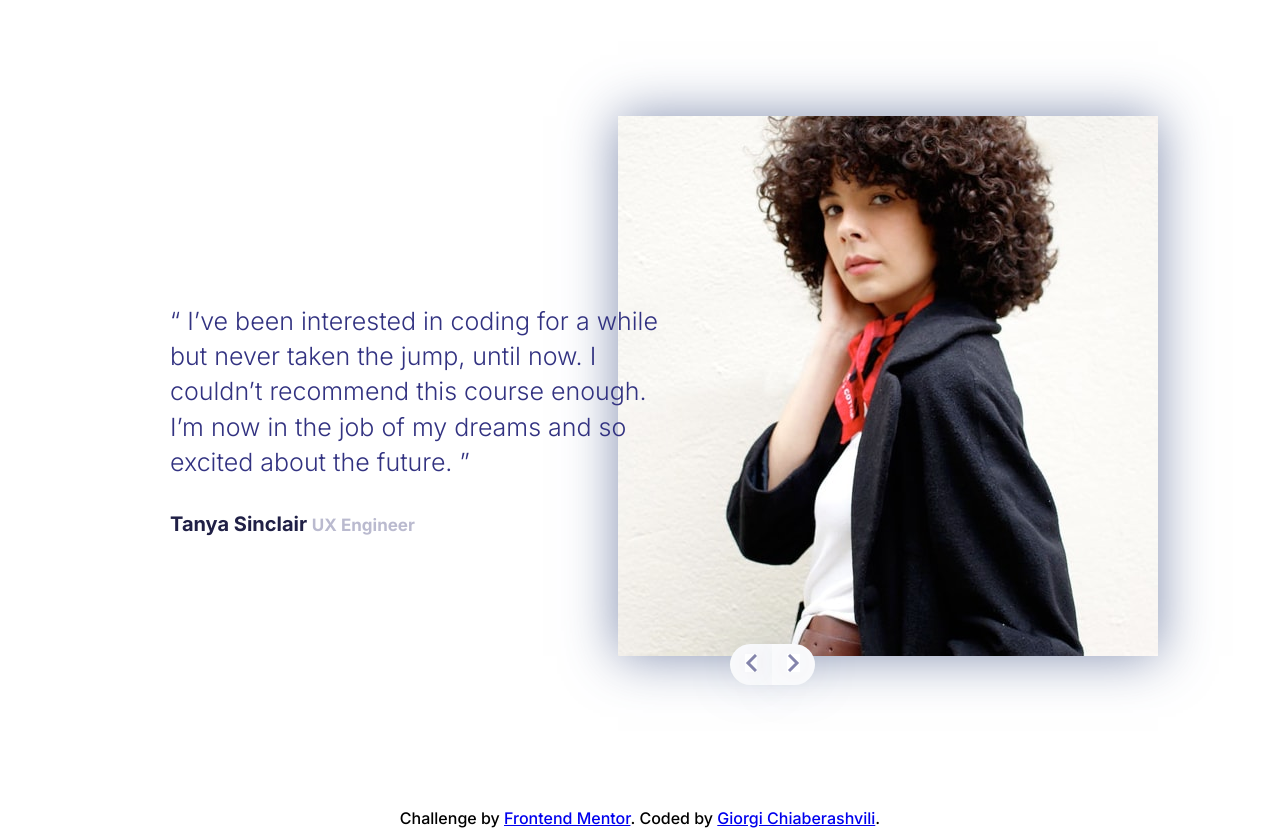
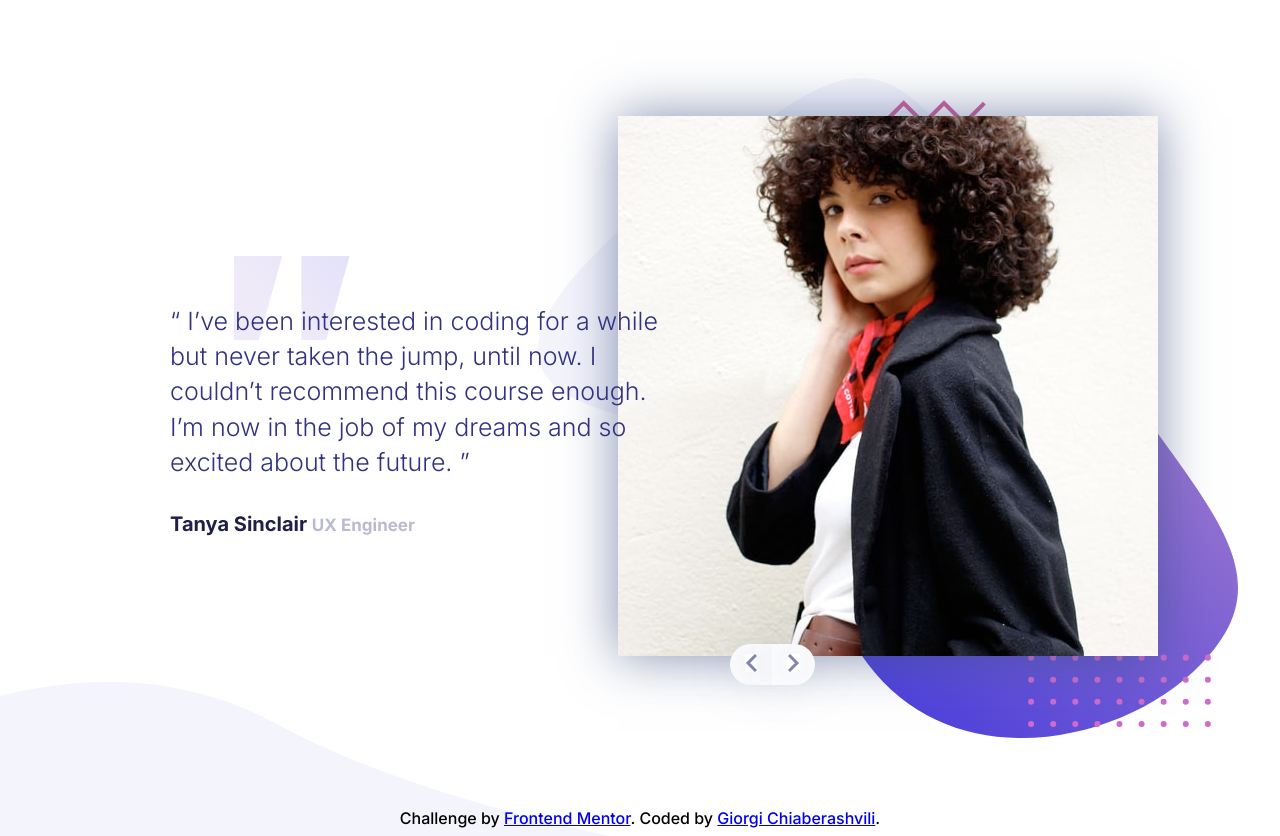
Before and after one commit to GiorgiChiaberashvili/Coding-Bootcamp-Testimonial-Project-J, a plain HTML site: page index.html in a window 1280 px wide. Drawn offline with Linux system fonts and the light colour scheme.

Commit message:
Update main.css

```diff
--- a/css/main.css
+++ b/css/main.css
@@ -6,7 +6,7 @@
 
 body {
     font-family: var(--Font-family);
-    background-image: url(./images/pattern-curve.svg);
+    background-image: url(../images/pattern-curve.svg);
     background-repeat: no-repeat;
     background-position: left bottom;
 }
@@ -47,7 +47,7 @@ img {
 }
 
 .images {
-    background-image: url(./images/pattern-bg.svg);
+    background-image: url(../images/pattern-bg.svg);
     background-repeat: no-repeat;
     max-width: 100%;
     background-position: center;
@@ -58,7 +58,7 @@ img {
 
 
 .tanya {
-    background-image: url(./images/pattern-quotes.svg);
+    background-image: url(../images/pattern-quotes.svg);
     background-repeat: no-repeat;
     width: 100%;
     max-width: 31rem;
@@ -124,7 +124,7 @@ img {
 }
 
 .john {
-    background-image: url(./images/pattern-quotes.svg);
+    background-image: url(../images/pattern-quotes.svg);
     background-repeat: no-repeat;
     width: 100%;
     max-width: 31rem;
```
